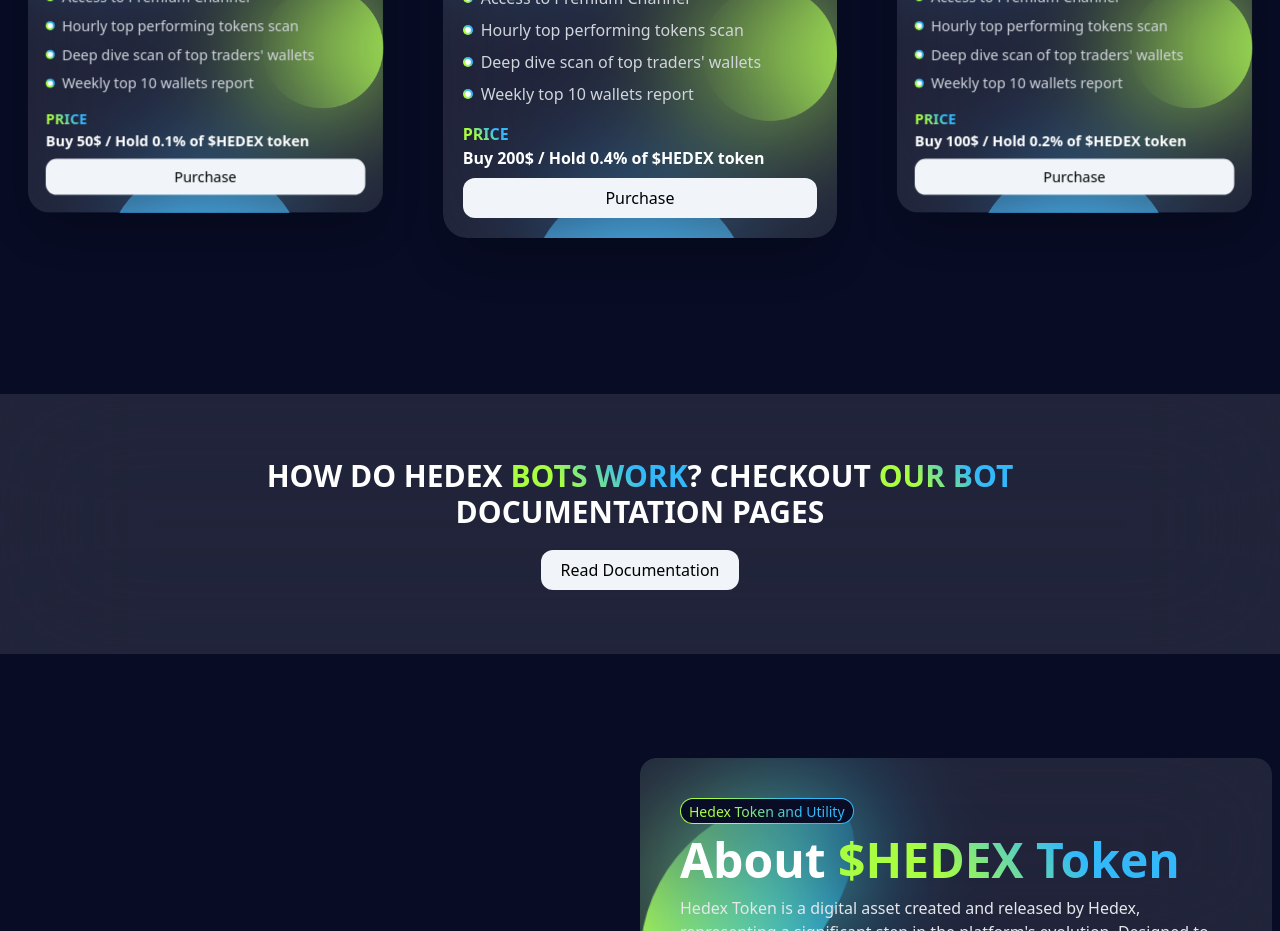
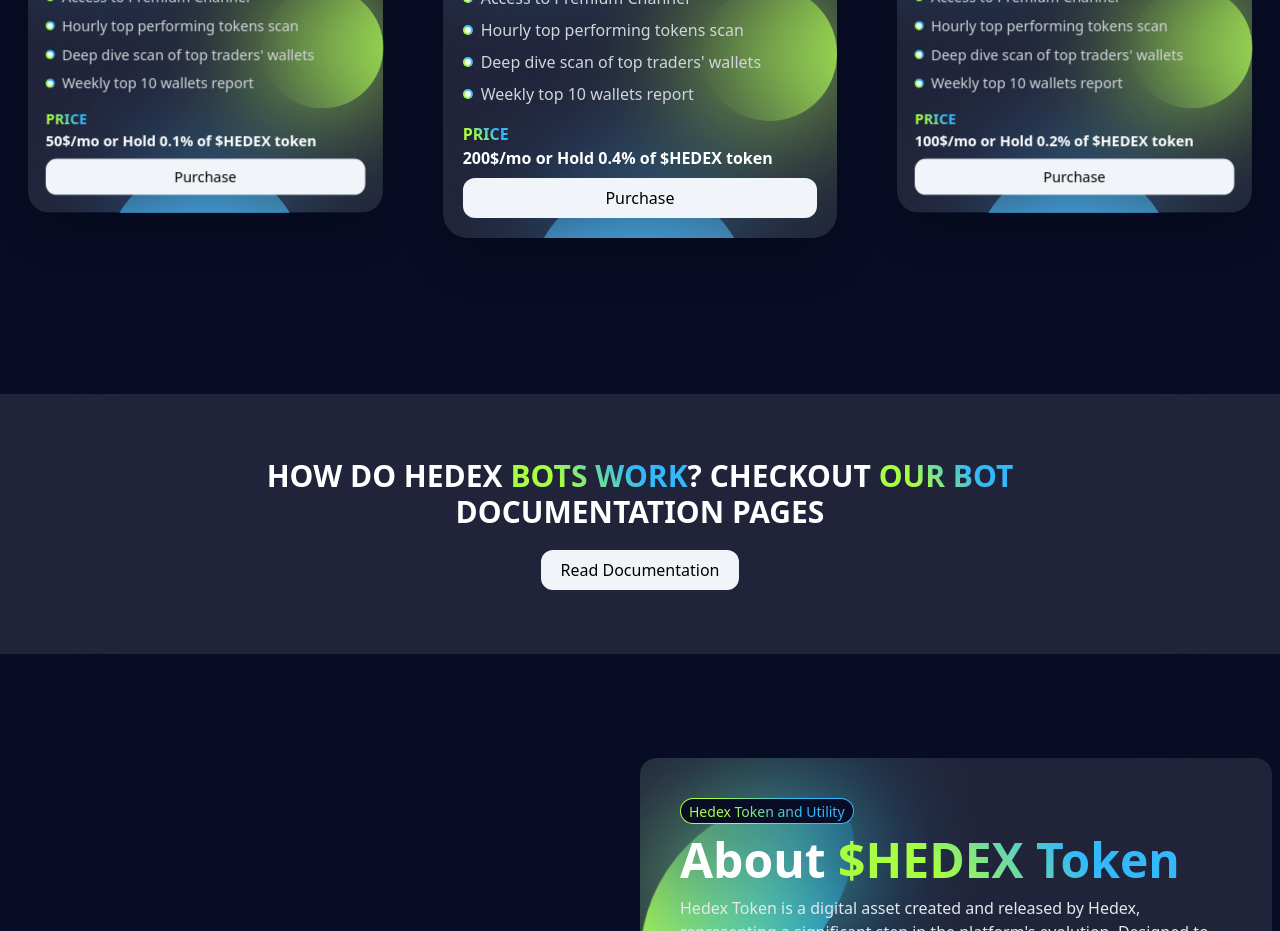
Before and after one commit to Sheriff10/hedex, a React (Create React App) app: page / in a window 1280 px wide. Shown: the part 3820-4751 px from the top of the page. Built offline with nearby package versions, Linux system fonts and the light colour scheme.

Commit message:
new stuff

```diff
--- a/src/Components/PremiumBot.jsx
+++ b/src/Components/PremiumBot.jsx
@@ -56,7 +56,7 @@
 
                                 <div className="prices text-white mb-2">
                                     <span className='text-grad font-bold'>PRICE</span> <br />
-                                    <span className='font-extrabold'>Buy 50$ / Hold 0.1% of $HEDEX token</span>
+                                    <span className='font-extrabold'>50$/mo or Hold 0.1% of $HEDEX token</span>
                                 </div>
 
                                 <div className="btn-wrap">
@@ -92,7 +92,7 @@
 
                                 <div className="prices text-white mb-2">
                                     <span className='text-grad font-bold'>PRICE</span> <br />
-                                    <span className='font-extrabold'>Buy 200$ / Hold 0.4% of $HEDEX token</span>
+                                    <span className='font-extrabold'>200$/mo or Hold 0.4% of $HEDEX token</span>
                                 </div>
 
                                 <div className="btn-wrap">
@@ -127,7 +127,7 @@
                                 </div>
                                 <div className="prices text-white mb-2">
                                     <span className='text-grad font-bold'>PRICE</span> <br />
-                                    <span className='font-extrabold'>Buy 100$ / Hold 0.2% of $HEDEX token</span>
+                                    <span className='font-extrabold'>100$/mo or Hold 0.2% of $HEDEX token</span>
                                 </div>
 
                                 <div className="btn-wrap">
@@ -163,7 +163,7 @@
 
                                 <div className="prices text-white mb-2">
                                     <span className='text-grad font-bold'>PRICE</span> <br />
-                                    <span className='font-extrabold'>Buy 200$ / Hold 0.4% of $HEDEX token</span>
+                                    <span className='font-extrabold'>200$/mo or Hold 0.4% of $HEDEX token</span>
                                 </div>
 
                                 <div className="btn-wrap">
```
